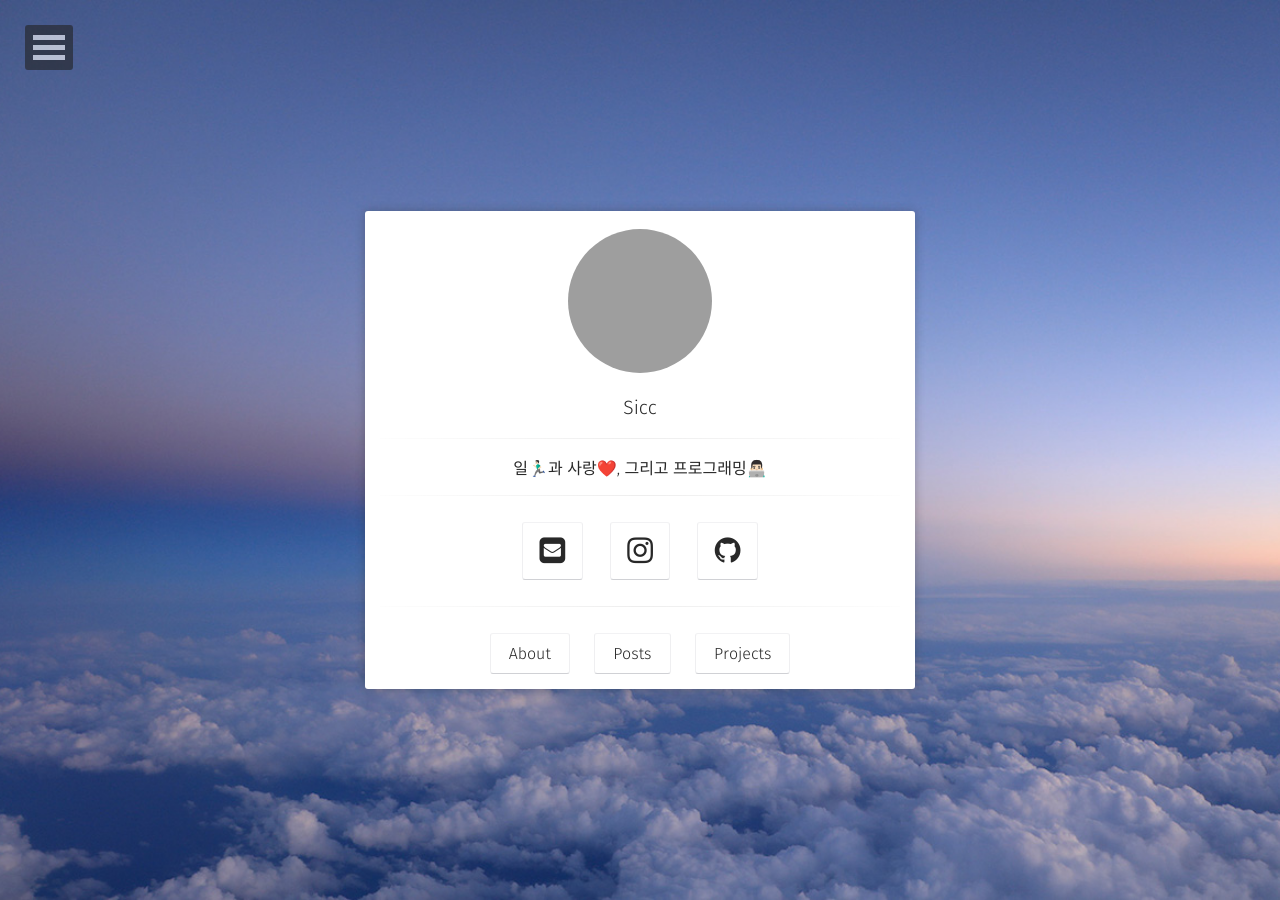
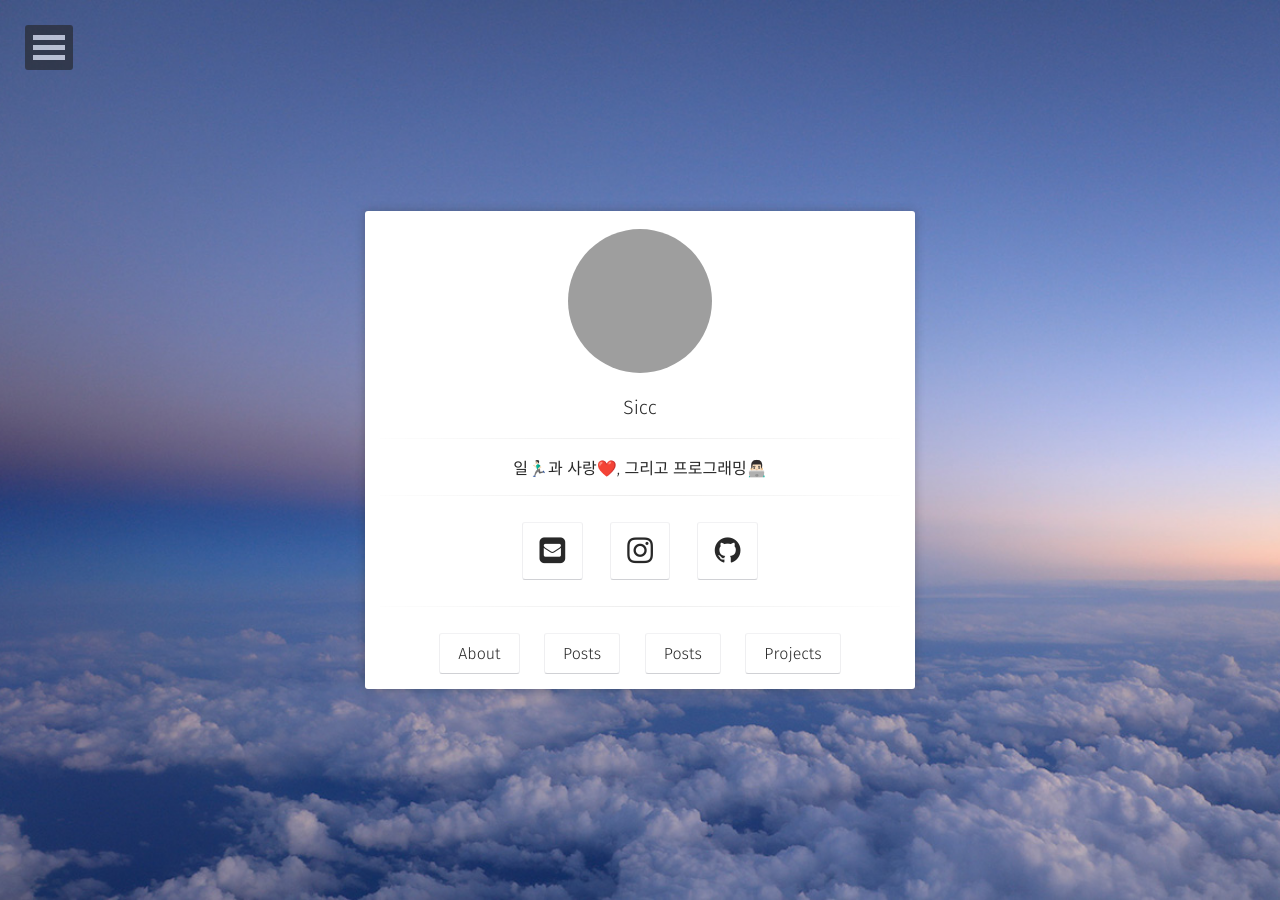
Before and after one commit to DanJeong-KR/changSic.github.io, a Jekyll site: the page built from index.html, in a window 1280 px wide. Built offline with Jekyll 4.4.1, drawn with Linux system fonts in a browser that asks for light colours; some web fonts are replaced; grey boxes are pictures that could not be loaded.

Commit message:
Add Category Button at Home page

```diff
--- a/_layouts/home.html
+++ b/_layouts/home.html
@@ -38,6 +38,9 @@ layout: compress
                          <a class="btn zoombtn" href="{{ site.url }}/posts">
                          Posts
                          </a>
+                         <a class="btn zoombtn" href="{{ site.url }}/tags">
+                         Posts
+                         </a>
                          <a class="btn zoombtn" href="{{ site.url }}/projects">
                          Projects
                          </a>
```
